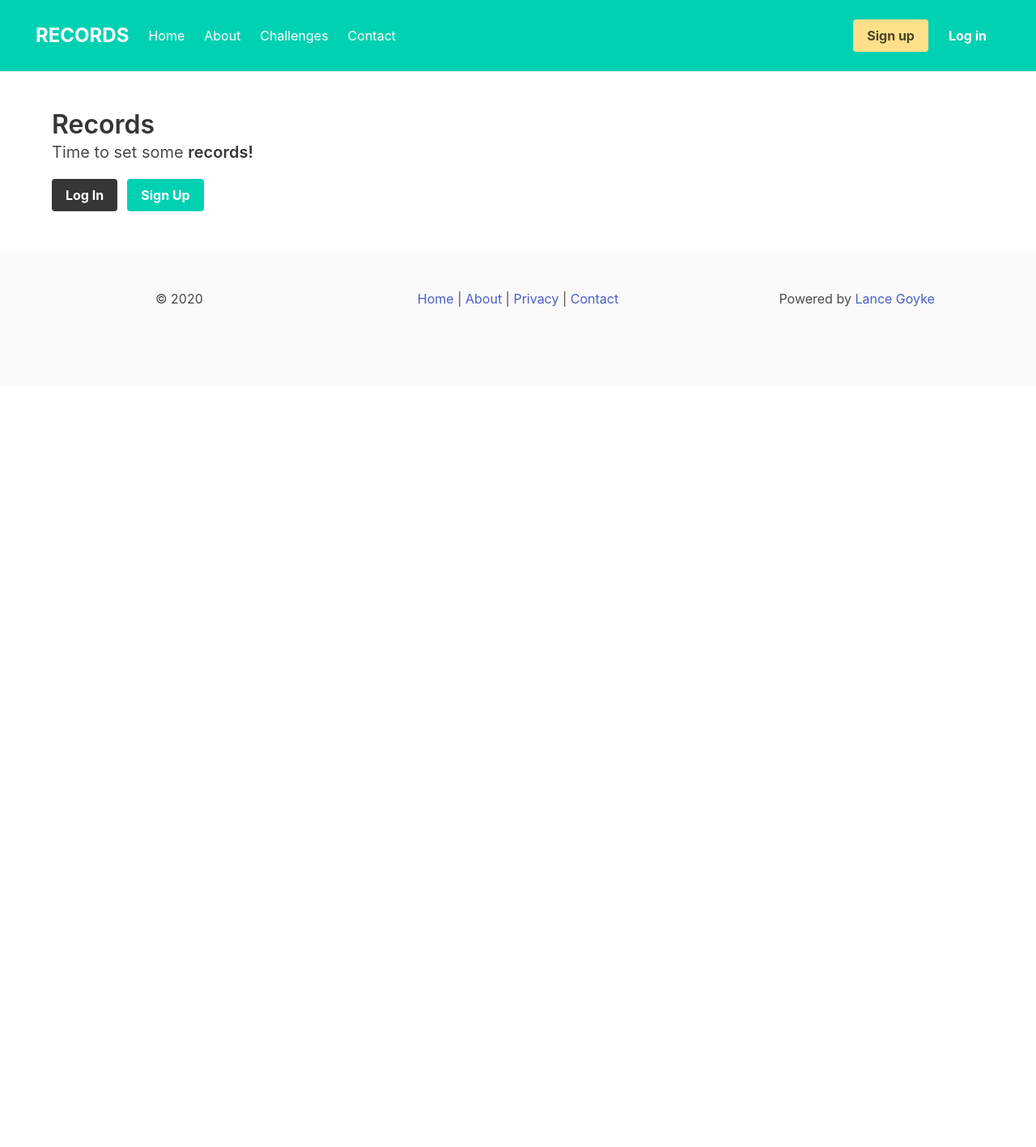
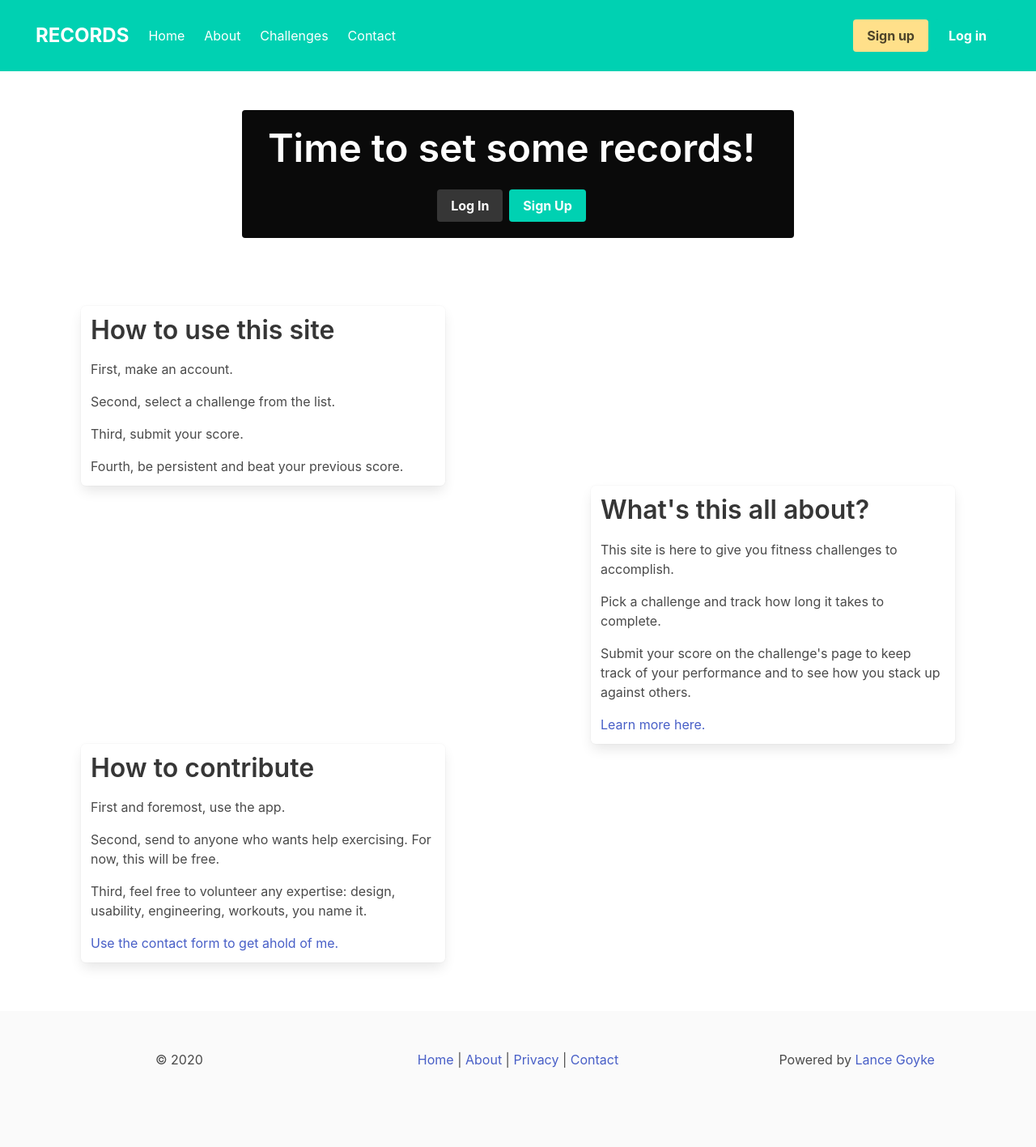
Before and after one commit to lancegoyke/lg-records, a Django app: page / in a window 1280 px wide. Shown: the whole page at 81% size. Before the commit the page ends 379 px from the top, so only its background shows below. Run offline with Django 3.2, Linux system fonts and the light colour scheme; some libraries are stand-ins or nearby versions.

Commit message:
homepage style

```diff
--- /dev/null
+++ b/templates/_base_homepage.html
@@ -0,0 +1,35 @@
+{% load static %}
+<!DOCTYPE html>
+<html>
+
+<head>
+    <meta charset="utf-8">
+    <meta name="viewport" content="width=device-width, initial-scale=1">
+    <title>
+        {% block title %}
+        {% include '_site_title.html' %}
+        {% endblock title %}
+    </title>
+    <link rel="stylesheet" href="https://cdn.jsdelivr.net/npm/bulma@0.8.0/css/bulma.min.css">
+    <link rel="stylesheet" href="{% static 'css/base.css' %}">
+</head>
+
+<body>
+
+    {% include '_header.html' %}
+
+    {% include '_messages.html' %}
+
+    {% block content %}
+
+    {% endblock content %}
+
+    {% include '_footer.html' %}
+
+    {% block javascript %}
+    <script src="{% static 'js/base.js' %}"></script>
+    {% endblock javascript %}
+
+</body>
+
+</html>
--- a/templates/home.html
+++ b/templates/home.html
@@ -1,4 +1,4 @@
-{% extends '_base.html' %}
+{% extends '_base_homepage.html' %}
 
 {% block title %}
 Home | {{ request.site.name }}
@@ -6,29 +6,109 @@
 
 
 {% block content %}
-    <div class="content">
-    <h1 class="title">Records</h1>
-        <p class="subtitle">Time to set some <strong>records!</strong></p>
+<section class="section">
+    <div class="container">
+        <div class="columns">
+            <div class="column is-three-fifths is-offset-one-fifth">
+                <div class="notification is-black has-text-centered">
+                    <h1 class="title is-size-1">Time to set some <strong>records</strong>!</h1>
 
-            <div class="field is-grouped">
+                    <div class="buttons is-grouped is-centered">
 
                         {% if user.is_superuser %}
-                <p class="control"><a class="button is-warning has-text-weight-bold" href="{% url 'challenge_filtered_list' %}">View Challenges</a></p>
-                <p class="control"><a class="button is-primary has-text-weight-bold" href="{% url 'challenge_create' %}">+ Add Challenge</a></p>
+                            <a class="button is-warning has-text-weight-bold"
+                                    href="{% url 'challenge_filtered_list' %}">View Challenges</a>
+                            <a class="button is-primary has-text-weight-bold" href="{% url 'challenge_create' %}">+ Add
+                                    Challenge</a>
                         {% else %}
 
                             {% if user.is_authenticated %}
                             <p>Hi {{ user.email }}</p>
-                        <p class="control"><a class="button is-warning has-text-weight-bold" href="{% url 'challenge_filtered_list' %}">View Challenges</a></p>
+                            <a class="button is-warning has-text-weight-bold"
+                                    href="{% url 'challenge_filtered_list' %}">View Challenges</a>
                             {% else %}
-                        <p class="control"><a class="button is-dark has-text-weight-bold" href="{% url 'account_login' %}">Log In</a></p>
-                        <p class="control"><a class="button is-primary has-text-weight-bold" href="{% url 'account_signup' %}">Sign Up</a></p>
+                            <a class="button is-dark has-text-weight-bold" href="{% url 'account_login' %}">Log In</a>
+
+                            <a class="button is-primary has-text-weight-bold" href="{% url 'account_signup' %}">Sign
+                                    Up</a>
                             {% endif %}
 
                         {% endif %}
 
                     </div>
+                </div><!-- .notification -->
+            </div><!-- .column -->
+        </div><!-- .columns -->
+    </div>
+</section>
 
-        </div><!-- .content -->
+<section class="section content container">
+    <div class="columns">
+        <div class="column is-5 box">
+            <h2 class="is-size-3">How to use this site</h2>
 
+            <p>
+                First, make an account.
+            </p>
+
+            <p>
+                Second, select a challenge from the list.
+            </p>
+
+            <p>
+                Third, submit your score.
+            </p>
+
+            <p>
+                Fourth, be persistent and beat your previous score.
+            </p>
+        </div><!-- .column -->
+    </div><!-- .columns -->
+
+    <div class="columns">
+        <div class="column is-5 is-offset-7 box">
+            <h2 class="is-size-3">What's this all about?</h2>
+
+            <p>
+                This site is here to give you fitness challenges to accomplish.
+            </p>
+
+            <p>
+                Pick a challenge and track how long it takes to complete.
+            </p>
+
+            <p>
+                Submit your score on the challenge's page to keep track of your performance and to see how you stack up
+                against others.
+            </p>
+
+            <p>
+                <a href="{% url 'about' %}">Learn more here.</a>
+            </p>
+        </div><!-- .column -->
+    </div><!-- .columns -->
+
+
+    <div class="columns">
+        <div class="column is-5 box">
+            <h2 class="is-size-3">How to contribute</h2>
+
+            <p>
+                First and foremost, use the app.
+            </p>
+
+            <p>
+                Second, send to anyone who wants help exercising. For now, this will be free.
+            </p>
+
+            <p>
+                Third, feel free to volunteer any expertise: design, usability, engineering, workouts, you name it.
+            </p>
+
+            <p>
+                <a href="{% url 'contact' %}">Use the contact form to get ahold of me.</a>
+            </p>
+        </div><!-- .column -->
+    </div><!-- .columns -->
+</section>
 {% endblock content %}
```
Lines whose indentation alone changed are shown as unchanged.
